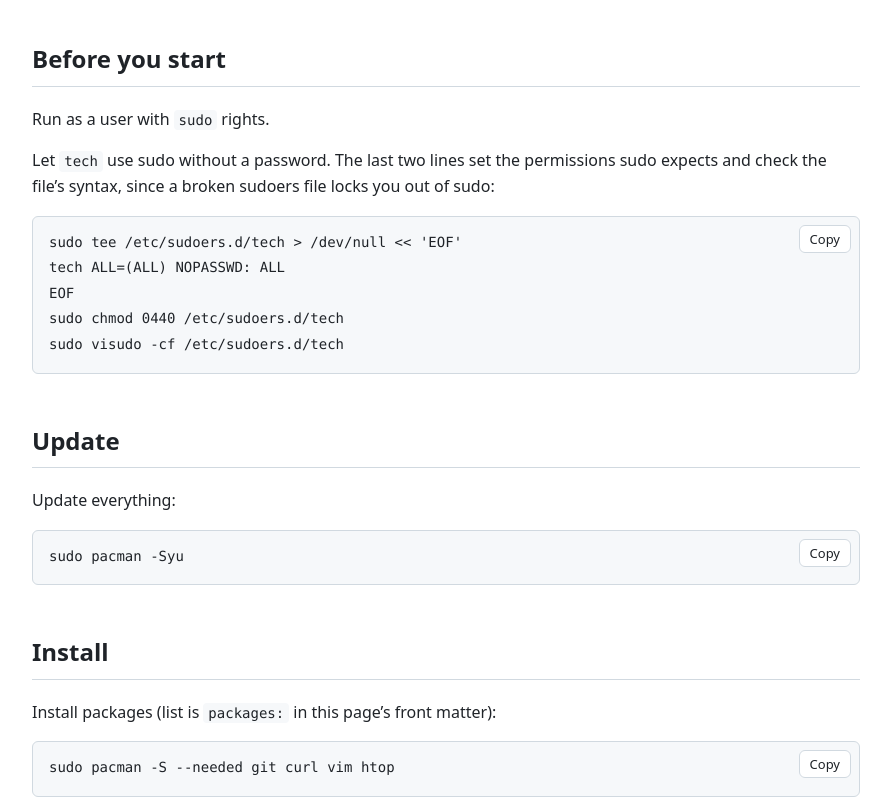
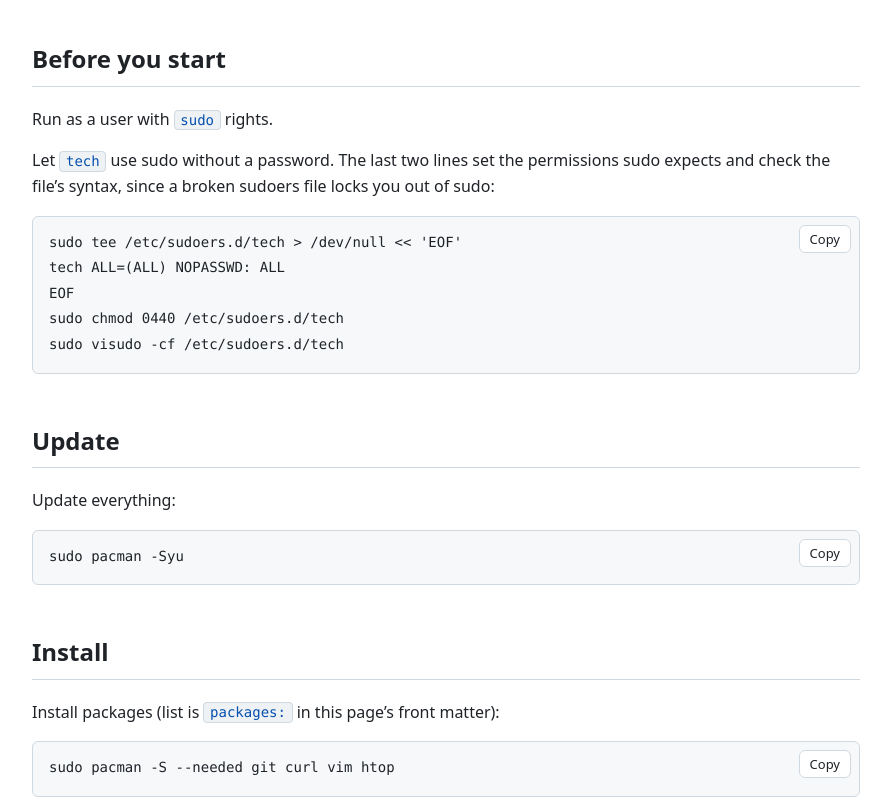
Before and after one commit to leewiscovitch/wiscovitch-install, a Jekyll site: the page built from cachyos.md, in a window 1280 px wide and 1400 px high. Shown: the part 188-1000 px from the top of the window, without its empty margins (194-1085 px from the left). Built offline with Jekyll 4.4.1, drawn with Linux system fonts in a browser that asks for light colours.

Commit message:
Make inline code readable in dark mode
Inline code used the code-block background, which is barely different
from the dark page. Give it its own tinted background, border and
colored text in both themes.

Co-Authored-By: Claude Opus 5.5 <noreply@anthropic.com>

```diff
--- a/_layouts/default.html
+++ b/_layouts/default.html
@@ -8,11 +8,13 @@
     :root {
       --bg: #ffffff; --fg: #1f2328; --muted: #59636e; --border: #d1d9e0;
       --code-bg: #f6f8fa; --accent: #0969da; --ok: #1a7f37;
+      --inline-bg: #eff2f5; --inline-fg: #0550ae; --inline-border: #d1d9e0;
     }
     @media (prefers-color-scheme: dark) {
       :root {
         --bg: #0d1117; --fg: #e6edf3; --muted: #9198a1; --border: #3d444d;
         --code-bg: #161b22; --accent: #4493f8; --ok: #3fb950;
+        --inline-bg: #1f2a3a; --inline-fg: #79c0ff; --inline-border: #2f4a6b;
       }
     }
     * { box-sizing: border-box; }
@@ -38,7 +40,10 @@
     ul.os-list li { margin: .3em 0; font-size: 18px; }
     a { color: var(--accent); }
     code { font: 14px/1.5 ui-monospace, "Cascadia Code", Consolas, monospace; }
-    :not(pre) > code { background: var(--code-bg); padding: .15em .35em; border-radius: 4px; }
+    :not(pre) > code {
+      background: var(--inline-bg); color: var(--inline-fg); border: 1px solid var(--inline-border);
+      padding: .1em .4em; border-radius: 4px;
+    }
     pre {
       position: relative; background: var(--code-bg); border: 1px solid var(--border);
       border-radius: 6px; padding: 14px 16px; padding-right: 72px; overflow-x: auto;
```
